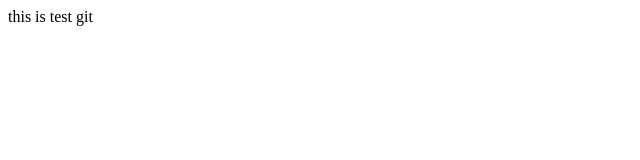
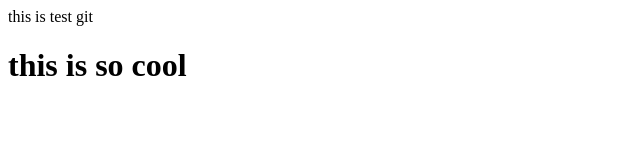
Before and after one commit to Microhou/git-github, a plain HTML site: page index.html in a window 1280 px wide. Shown: the whole page, without its empty margins (0-640 px from the left). Drawn offline with Linux system fonts and the light colour scheme.

Commit message:
change code

```diff
--- a/index.html
+++ b/index.html
@@ -7,5 +7,6 @@
 </head>
 <body>
     this is test git
+    <h1>this is so cool</h1>
 </body>
 </html>
```
